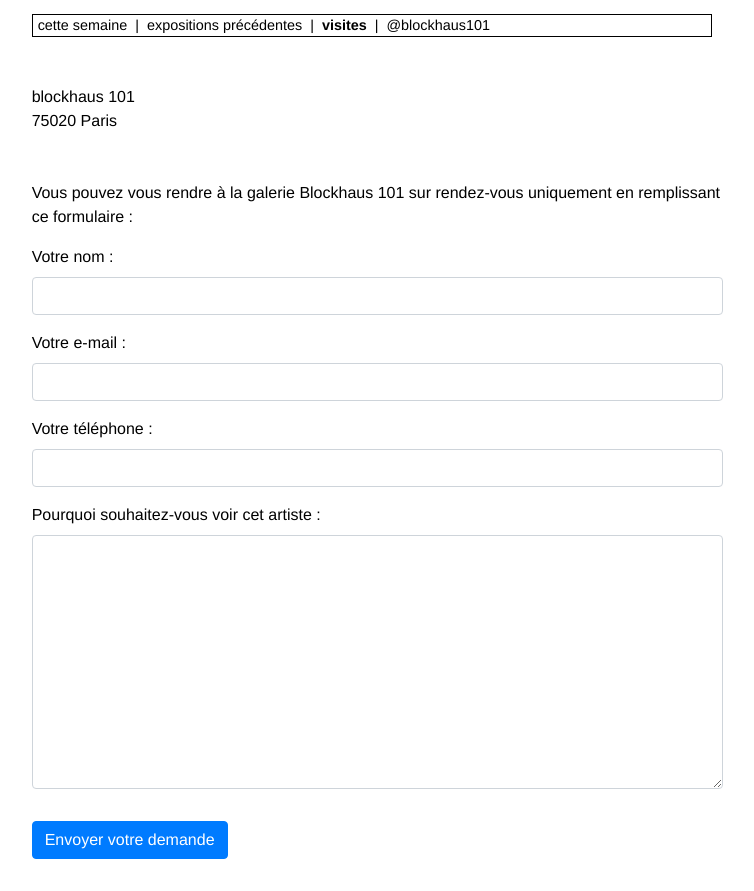
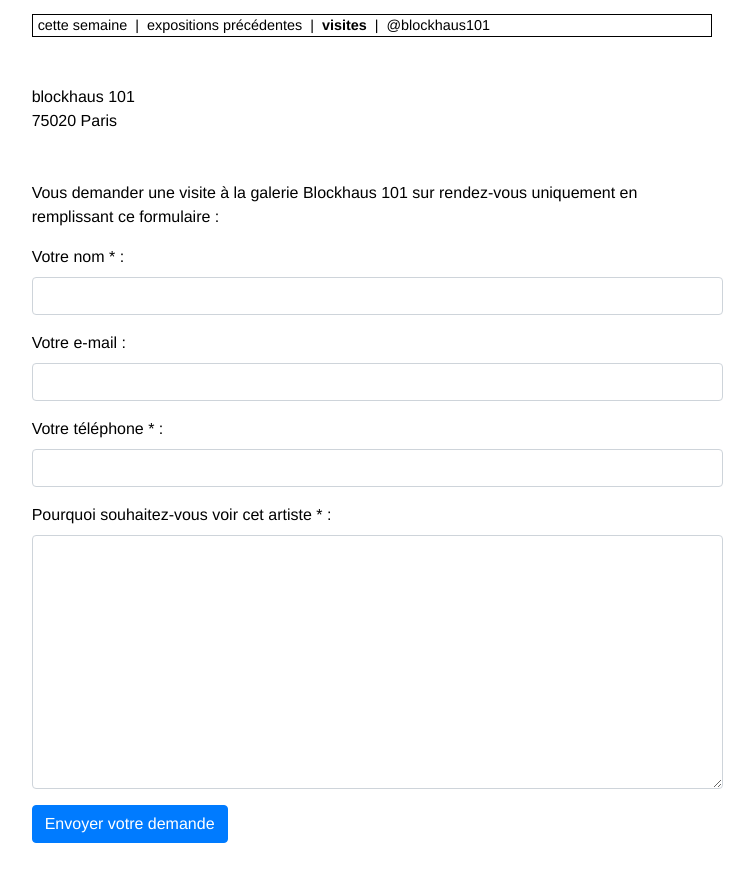
Before and after one commit to bolinocroustibat/blockhaus101, a Django app: page /infos-pratiques/ in a window 1280 px wide. Shown: the part 158-1049 px from the top of the page, without its empty margins (90-844 px from the left). Before the commit the page ends 1017 px from the top, so only its background shows below. Run offline with Django 3.2, Linux system fonts and the light colour scheme; parts of the project's set-up code (start-up, migrations or seed data) failed here and were passed over; some libraries are stand-ins or nearby versions.

Commit message:
form fixes

```diff
--- a/blockhaus101_app/forms.py
+++ b/blockhaus101_app/forms.py
@@ -3,8 +3,8 @@ from django import forms
 from django.core import validators
 
 class FormContact(forms.Form):
-	name = forms.CharField(required=True, label='Votre nom', widget=forms.TextInput(attrs={'class' : 'input-name form-control'}))
-	email = forms.EmailField(required=False, label='Votre e-mail', widget=forms.TextInput(attrs={'class' : 'input-email form-control'}))
-	phone = forms.CharField(required=True, label='Votre téléphone', widget=forms.TextInput(attrs={'class' : 'input-phone form-control'}))
-	text = forms.CharField(required=True, label='Pourquoi souhaitez-vous voir cet artiste', widget=forms.Textarea(attrs={'class' : 'input-text form-control'}))
+	name = forms.CharField(required=True, label='Votre nom *', widget=forms.TextInput(attrs={'class' : 'input-name form-control'}))
+	email = forms.EmailField(required=False, label='Votre e-mail', widget=forms.TextInput(attrs={'class' : 'input-email form-control'}), validators=[validators.validate_email])
+	phone = forms.CharField(required=True, label='Votre téléphone *', widget=forms.NumberInput(attrs={'class' : 'input-phone form-control'}))
+	text = forms.CharField(required=True, label='Pourquoi souhaitez-vous voir cet artiste *', widget=forms.Textarea(attrs={'class' : 'input-text form-control'}))
 	botcatcher = forms.CharField(required=False, widget=forms.HiddenInput, validators=[validators.MaxLengthValidator(0)])
--- a/blockhaus101_app/static/style.css
+++ b/blockhaus101_app/static/style.css
@@ -116,6 +116,10 @@ li .active {
 	color:#F3F3F3;
 }
 
+.message {
+	color: red;
+}
+
 label[for="id_botcatcher"] {
 	display: none;
 }
--- a/blockhaus101_app/templates/infos-pratiques.html
+++ b/blockhaus101_app/templates/infos-pratiques.html
@@ -11,21 +11,36 @@
 
 {% block content %}
 
-<div class="col-lg-8 col-12 p-0">
-	blockhaus 101<br/>
-	75020 Paris
+<div class="col-lg-8 col-12 p-0 mb-5">
+	<p>blockhaus 101<br />
+	75020 Paris</p>
+
 	<div class="mt-5">
-		Vous pouvez vous rendre à la galerie Blockhaus 101 sur rendez-vous uniquement en remplissant ce formulaire :
-		<form role="form" action= "" method="POST">
-			{% for form in form_contact %}
+		{% if message %}
+			<p class="message">{{message}}</p>
+		{% else %}
+			<p>Vous demander une visite à la galerie Blockhaus 101 sur rendez-vous uniquement en remplissant ce formulaire :
+			<form role="form" action= "" method="POST">
 				<div class="mt-3">
-					{{ form.label_tag }}
-					{{ form }}
+					{{ form_contact.name.label_tag }}
+					{{ form_contact.name }}
 				</div>
-			{% endfor %}
-			{% csrf_token %}
-			<input type="submit" class="btn btn-primary mt-3" value="Envoyer votre demande">
-		</form>
+				<div class="mt-3">
+					{{ form_contact.email.label_tag }}
+					{{ form_contact.email }}
+				</div>
+				<div class="mt-3">
+					{{ form_contact.phone.label_tag }}
+					{{ form_contact.phone }}
+				</div>
+				<div class="mt-3">
+					{{ form_contact.text.label_tag }}
+					{{ form_contact.text }}
+				</div>
+				{% csrf_token %}
+				<input type="submit" class="btn btn-primary mt-3" value="Envoyer votre demande">
+			</form>
+		{% endif %}
 	</div>
 </div>
 
--- a/blockhaus101_app/views.py
+++ b/blockhaus101_app/views.py
@@ -93,22 +93,23 @@ def past_exhibitions(request):
 	return render(request,'past-exhibitions.html', {'full_exhibs': full_exhibs})
 
 def pratique(request):
-	form_contact = FormContact()
+	form = FormContact(request.POST or None)
 	message = None
 	if request.method == 'POST': # Checks to see if we get a POST back...
-		form = FormContact(request.POST) # ...in which case we pass in that request.
 		if form.is_valid(): # Checks to see form is valid
 			send_mail(
-			'Mail envoyé depuis le site Blockhaus101',
-			'Expéditeur : '+form.cleaned_data['name']+' <br/> E-mail expéditeur : '+form.cleaned_data['email']+' <br/> Téléphone expéditeur : '+form.cleaned_data['phone']+' / Texte du message : '+form.cleaned_data['text'],
-			form.cleaned_data['email'],
-			['moi@adriencarpentier.com'],
-			fail_silently=False,
+				subject = 'Mail envoyé depuis le site Blockhaus101',
+				message ='Expéditeur : ' + form.cleaned_data['name'] + ' / E-mail expéditeur : ' + form.cleaned_data['email'] + ' / Téléphone expéditeur : ' + form.cleaned_data['phone'] + ' / Texte du message : ' + form.cleaned_data['text'],
+				from_email = form.cleaned_data['email'],
+				recipient_list = ['moi@adriencarpentier.com'],
+				fail_silently=False,
+				html_message = 'Expéditeur : ' + form.cleaned_data['name'] + ' <br/> E-mail expéditeur : '+form.cleaned_data['email']+' <br/> Téléphone expéditeur : ' + form.cleaned_data['phone'] + ' <br/> Texte du message : '+form.cleaned_data['text']
 			)
-			message ="Votre message a bien été envoyé. Nous vous répondrons dans les plus brefs délais."
+			form = FormContact()
+			message ="Votre demande a bien été envoyée. Nous vous tiendrons au courant dans les plus brefs délais."
 		else:
-			message ="Votre message n'a pas été envoyé, vérifiez que tous les champs ont été remplis et que votre adresse e-mail est bien valide."
-	return render(request,'infos-pratiques.html', {'form_contact':form_contact, 'message':message})
+			message ="Votre demande n'a pas été envoyé, vérifiez que tous les champs ont été remplis."
+	return render(request,'infos-pratiques.html', {'form_contact': form, 'message': message})
 
 def build_json(request):
 	google_sheet_url = "https://docs.google.com/spreadsheets/d/1PrD3UqdqmJM_GpTwfN_JSxQjs6TmsxGxVijUHQ4N58Y/edit#gid=6545"
```
